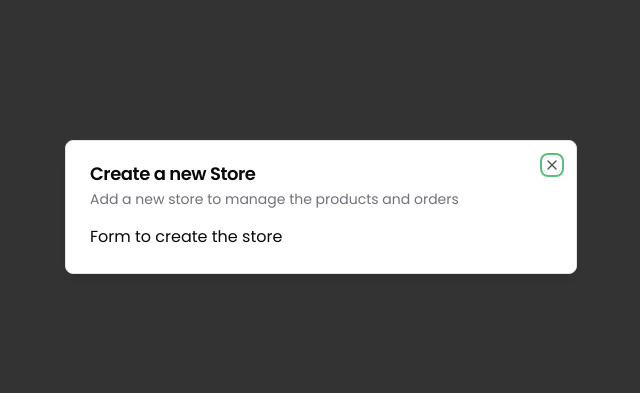
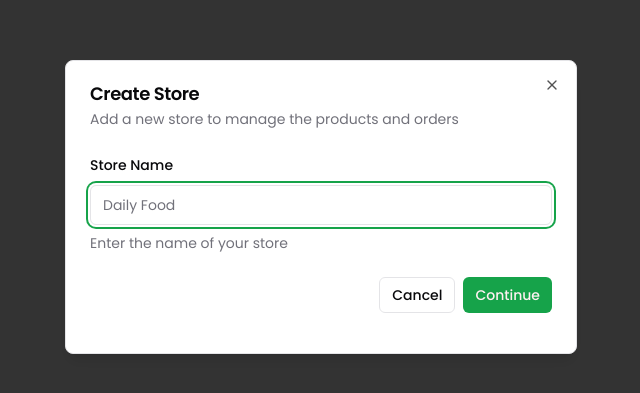
Before and after one commit to suman-3/Multi-Store-Management-Dashboard, a Next.js app: page / in a window 1280 px wide. Shown: the part 193-586 px from the top of the page, without its empty margins (319-959 px from the left). Built offline with nearby package versions, Linux system fonts and the light colour scheme.

Commit message:
from createde to create store  from name

```diff
--- a/components/modal/store-modal.tsx
+++ b/components/modal/store-modal.tsx
@@ -2,18 +2,87 @@
 
 import Modal from "@/components/modal/modal";
 import { useStoreModal } from "@/hooks/use-store-modal";
+import { newStoreFromSchema } from "@/schemas/newStoreFromSchema";
+import { zodResolver } from "@hookform/resolvers/zod";
+import { useState } from "react";
+import { useForm } from "react-hook-form";
+import { z } from "zod";
+import {
+  Form,
+  FormControl,
+  FormDescription,
+  FormField,
+  FormItem,
+  FormLabel,
+  FormMessage,
+} from "@/components/ui/form";
+import { Input } from "@/components/ui/input";
+import { Button } from "@/components/ui/button";
 
 export const StoreModal = () => {
   const storeModal = useStoreModal();
 
+  const [isLoading, setIsLoading] = useState(false);
+
+  const form = useForm<z.infer<typeof newStoreFromSchema>>({
+    resolver: zodResolver(newStoreFromSchema),
+    defaultValues: {
+      name: "",
+    },
+  });
+
+  function onSubmit(values: z.infer<typeof newStoreFromSchema>) {
+    console.log(values);
+  }
+
   return (
     <Modal
-      title="Create a new Store"
+      title="Create Store"
       description="Add a new store to manage the products and orders"
       isOpen={storeModal.isOpen}
       onClose={storeModal.onClose}
     >
-        Form to create the store
+      <div>
+        <div className="space-y-4 py-2 pb-4">
+          <Form {...form}>
+            <form onSubmit={form.handleSubmit(onSubmit)}>
+              <FormField
+                control={form.control}
+                name="name"
+                render={({ field }) => (
+                  <FormItem>
+                    <FormLabel>Store Name</FormLabel>
+                    <FormControl>
+                      <Input
+                        disabled={isLoading}
+                        placeholder="Daily Food"
+                        {...field}
+                      />
+                    </FormControl>
+                    <FormDescription>
+                      Enter the name of your store
+                    </FormDescription>
+                    <FormMessage />
+                  </FormItem>
+                )}
+              />
+              <div className="pt-6 space-x-2 flex items-center justify-end w-full">
+                <Button
+                  disabled={isLoading}
+                  variant="outline"
+                  type="button"
+                  size="sm"
+                >
+                  Cancel
+                </Button>
+                <Button disabled={isLoading} type="submit" size="sm">
+                  Continue
+                </Button>
+              </div>
+            </form>
+          </Form>
+        </div>
+      </div>
     </Modal>
   );
 };
--- /dev/null
+++ b/schemas/newStoreFromSchema.ts
@@ -0,0 +1,7 @@
+import { z } from "zod";
+
+export const newStoreFromSchema = z.object({
+  name: z.string().min(3, {
+    message: "Store name should be minimum 3 characters",
+  }),
+});
```
